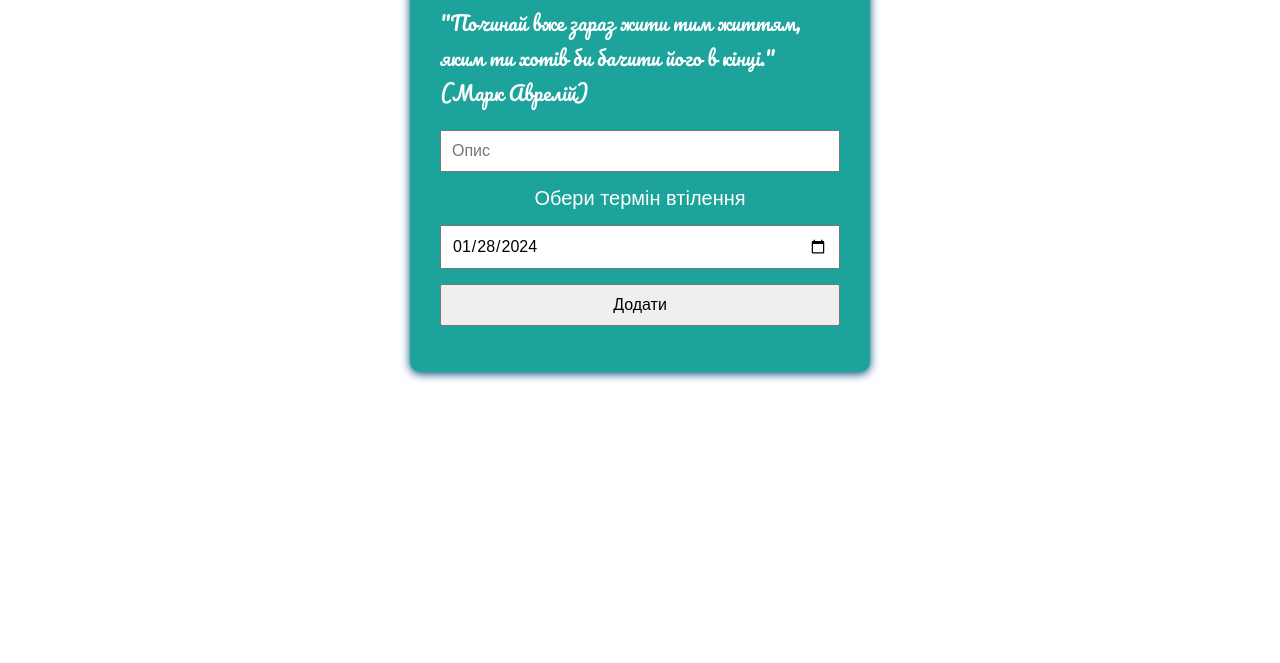
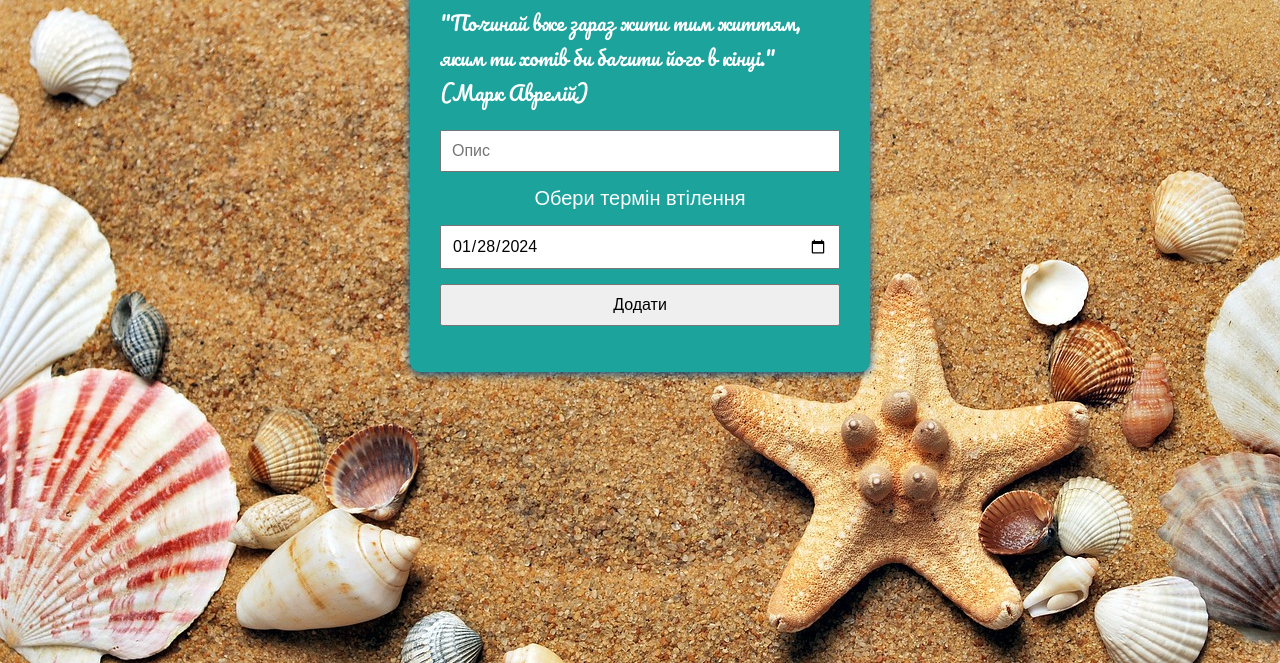
Before and after one commit to ivnedilko/To-Do-List, a plain HTML site: page index.html in a window 1280 px wide. Shown: the part 137-800 px from the top of the page. Drawn offline with Linux system fonts and the light colour scheme; the site is published under a folder, as on GitHub Pages, so addresses that start at the root find nothing.

Commit message:
change bg

```diff
--- a/styles.css
+++ b/styles.css
@@ -5,7 +5,7 @@ body {
   -webkit-box-sizing: content-box;
   box-sizing: content-box;
   background: no-repeat;
-  background-image: url("/img/bg_image.jpg");
+  background-image: url("img/bg_image.jpg");
   background-size:cover;
 }
 
```
